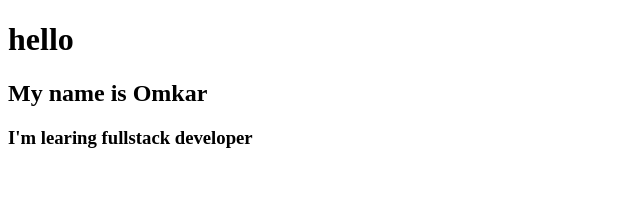
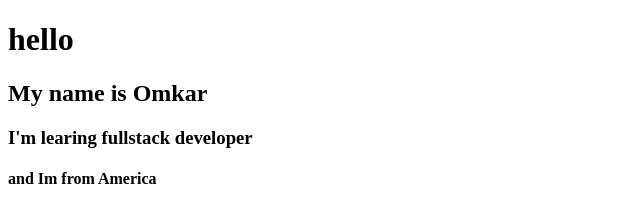
Before and after one commit to aheromkar05/git-practice, a plain HTML site: page index.html in a window 1280 px wide. Shown: the whole page, without its empty margins (0-640 px from the left). Drawn offline with Linux system fonts and the light colour scheme.

Commit message:
persanl info added

```diff
--- a/index.html
+++ b/index.html
@@ -7,5 +7,6 @@
     <h1>hello</h1>
     <h2>My name is Omkar</h2>
     <h3>I'm learing fullstack developer</h3>
+    <h4>and Im from America</h4>
 </body>
 </html>
```
